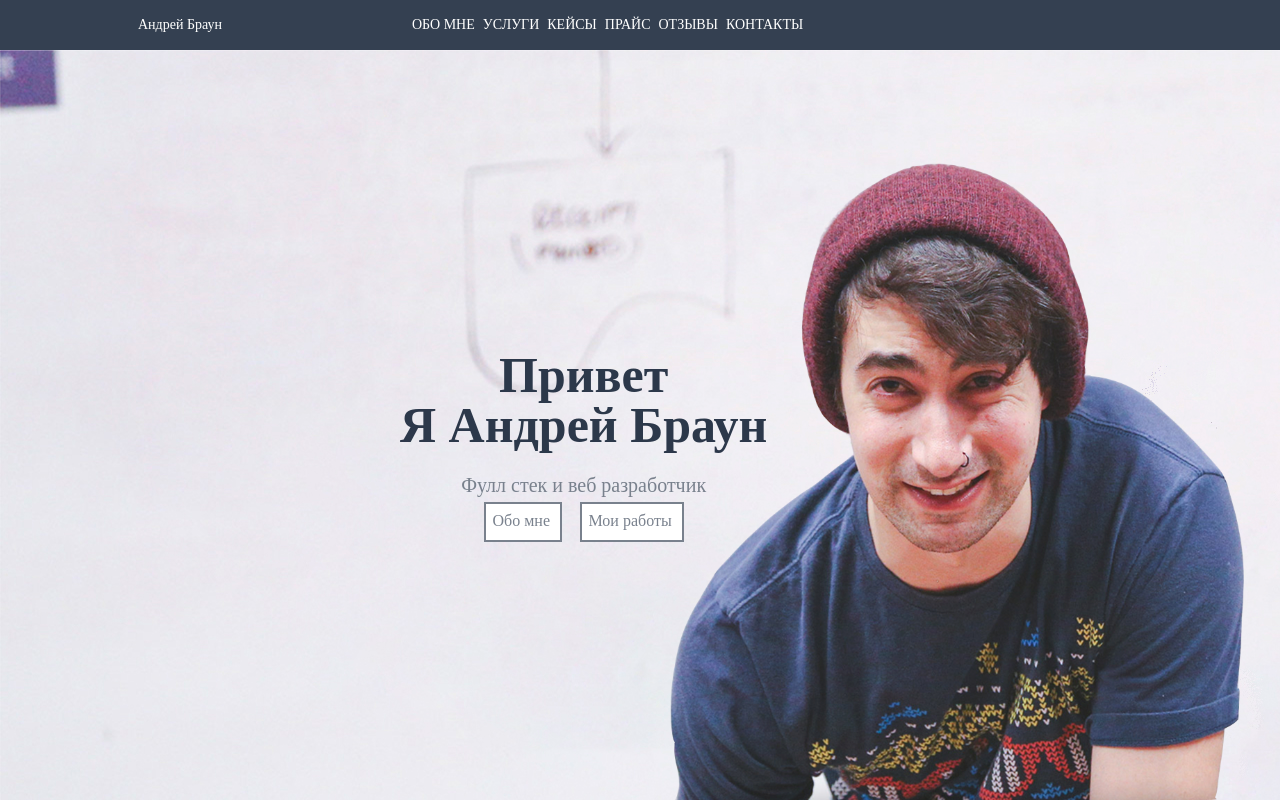
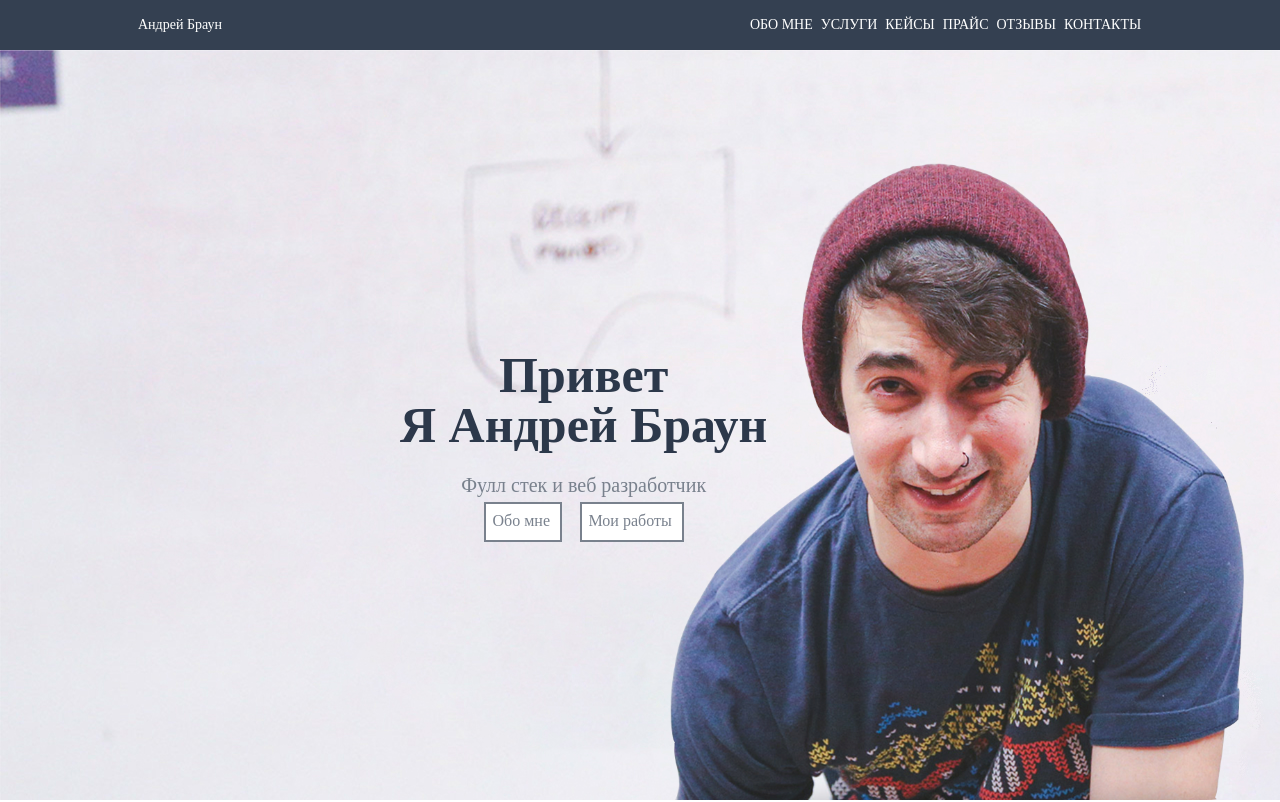
Before and after one commit to Savich691704/Savich691704.github.io, a plain HTML site: page src/index.html in a window 1280 px wide. Shown: the top 802 px of the page. Drawn offline with Linux system fonts and the light colour scheme.

Commit message:
Update style.css
изменила размер padding-left: 520px; в .menu

```diff
--- a/src/css/style.css
+++ b/src/css/style.css
@@ -18,7 +18,7 @@ nav{
 }
 .menu{
 	float: left;
-	padding-left: 182px;
+	padding-left: 520px;
 }
 .menu li{
 	color: #fff;
```
